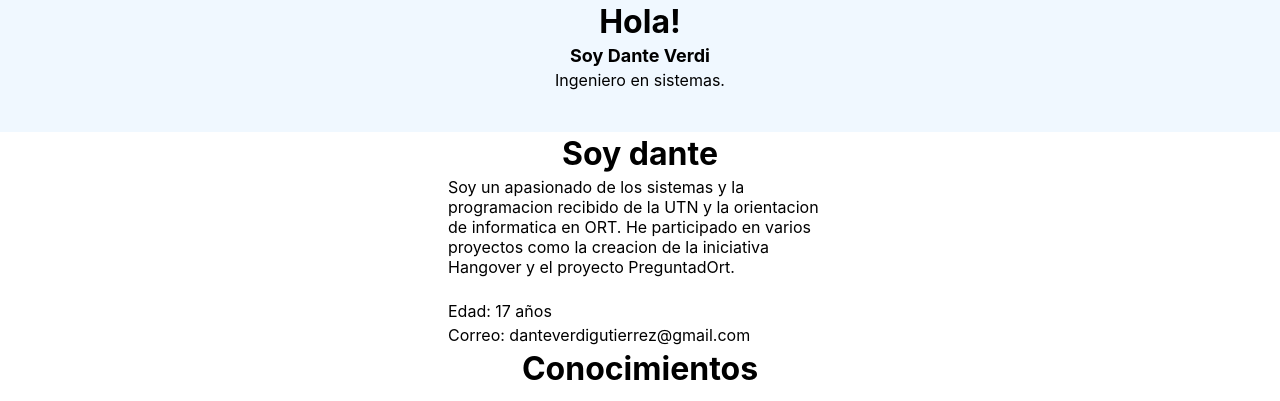
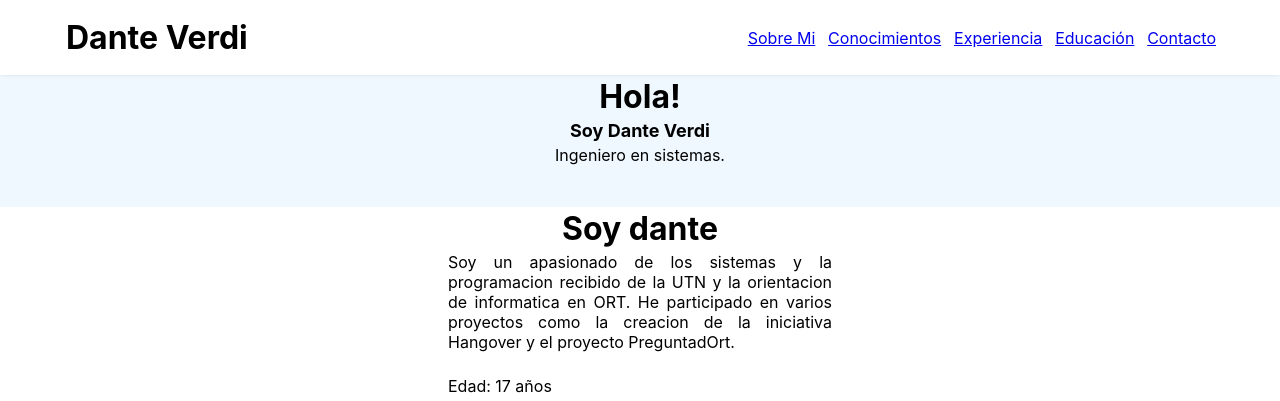
Before and after one commit to dantosqui/portfolio, a React (Create React App) app: page / in a window 1280 px wide. Shown: the top 401 px of the page. Built offline with nearby package versions, Linux system fonts and the light colour scheme.

Commit message:
añadido navbar y algun estilo aqui y alli

```diff
--- a/src/App.jsx
+++ b/src/App.jsx
@@ -7,32 +7,29 @@ import Experiencia from './components/experiencia/Experiencia.jsx'
 import Recomendaciones from './components/recomendaciones/Recomendaciones.jsx'
 import Educacion from './components/educacion/educacion.jsx';
 import Contacto from './components/contacto/contacto.jsx'
+import BarraNav from './components/barraNav/BarraNav.jsx'
 
 function App() {
   return (
     <>
 
-    <header>
 
-    </header>
+    <BarraNav></BarraNav>
+
 
     <div class="center">
     <Hola></Hola>
-
-    {/*a partir de aca todos son igualitos en importancia y tamaño*/}
     <SobreMi></SobreMi>
-    <Conocimientos></Conocimientos> {/*si quiero sacar los br tengo q cambiar verticalcard*/}
-    <br />
-    <br />
+    <Conocimientos></Conocimientos>
     <Experiencia></Experiencia>
     <Recomendaciones></Recomendaciones>
     <Educacion></Educacion>
     <Contacto></Contacto>
+    </div>
 
     <footer>
 
     </footer>
-    </div>
     {/*creditos a vecteezy.com por una imagen*/}
     </>
   );
--- /dev/null
+++ b/src/components/barraNav/BarraNav.jsx
@@ -0,0 +1,36 @@
+import './barranav.css'
+
+const barraNav = () => {
+    return (
+    <>
+
+    <nav id="navbar">
+        <div id="home" href="#top">
+            <h3>Dante Verdi</h3>
+        </div>
+        <ul>
+
+            <a href="#parrafohola">
+            <li>Sobre Mi</li>
+            </a>
+            <a href="#conocimientos">
+            <li>Conocimientos</li>
+            </a>
+            <a href="#experiencia">
+            <li>Experiencia</li>
+            </a>
+            <a href="#educacion">
+            <li>Educación</li>
+            </a>
+            <a href="#contacto">
+            <li>Contacto</li>
+            </a>
+
+        </ul>
+    </nav>
+
+
+    </>
+    )
+}
+export default barraNav
--- /dev/null
+++ b/src/components/barraNav/barranav.css
@@ -0,0 +1,28 @@
+ul{
+    list-style-type: none;
+    padding:0px;
+    display:flex;
+    gap:1vw;
+    justify-content: space-evenly;
+    margin:0px;
+}
+a{
+    text-align: center;
+    height: fit-content;
+}
+#navbar{
+    position:sticky;
+    top:0;
+    z-index: 1;
+    padding:2vh;
+    padding-left: 5vw;
+    padding-right: 5vw;
+    background:white;
+    box-shadow: 0 2px 4px -2px rgba(0, 0, 0, 0.1);
+
+
+    display: flex;
+    justify-content: space-between;
+    align-items:center;
+
+}
--- a/src/components/conocimientos/conocimientos.css
+++ b/src/components/conocimientos/conocimientos.css
@@ -28,6 +28,7 @@
 #cssanimado img {
     animation-name:flotar;
     animation-duration:5s;
+    z-index: 0;
     animation-iteration-count: infinite;
 }
 
--- a/src/components/contacto/contacto.jsx
+++ b/src/components/contacto/contacto.jsx
@@ -3,10 +3,11 @@ import "./contacto.css";
 const Contacto = () => {
   return (
     <>
+    <div id="contacto">
         <h3 class="center" id="titulo">Contacto</h3>
       <h4>Sigamos en contacto!</h4>
       <p>
-        Contactame mediante <b>danosqui20@gmail.com</b> o llenando el
+        Contactame mediante <a href="mailto:danosqui20@gmail.com"><b>danosqui20@gmail.com</b></a> o llenando el
         formulario. ¡Gracias por visitar!
       </p>
 
@@ -29,6 +30,7 @@ const Contacto = () => {
           <button type="submit">Send</button>
         </form>
       </div>
+      </div>
     </>
   );
 };
--- a/src/components/educacion/educacion.jsx
+++ b/src/components/educacion/educacion.jsx
@@ -4,9 +4,11 @@ import HorizontalCard from "../horizontalcard/Horizontalcard"
 const educacion = () => {
     return (
     <>
+        <div id="educacion">
+        <h3 class="center">Educación</h3>
         <HorizontalCard title="Universidad Tecnologica Nacional" subtitle="Ingenieria en Sistemas Informaticos" text="en la UTN estudie mi carrera de estudios y me forme por completo en la informatica y en el mundo de sistemas pudiendo aprender nuevos conocimientos para formarme por completo y completar mi carrera academica formandome. Al realizar la carrera incorpore conocimientos y experiencia y me desarrolle en un proyecto final que me llevo a lograr confeccionar un proyecto al final de mi cursada." icon="https://upload.wikimedia.org/wikipedia/commons/6/67/UTN_logo.jpg"></HorizontalCard>
         {/*el icono de ort esta descentrado yo no fui lo juro*/}<HorizontalCard title="Secundaria ORT" subtitle="Especialidad de informatica (2020-2024)" text ="En la escuela secundaria empeze a programar y a realizar trabajos de programacion para empezar a introducirme al mundo del desarrollo. alli aprendi algunos conocimientos de la informatica de los cuatro pilares de la informacion. Tanto el analisis el desarrollo el diseño y el entorno fueron los pilares de la informatica que aprendi formandome en esta especializacion en esta escuela secundaria." icon="https://upload.wikimedia.org/wikipedia/commons/thumb/1/11/ORT_Logo.svg/1200px-ORT_Logo.svg.png"></HorizontalCard>
-
+        </div>
     </>)
 }
 export default educacion
--- a/src/components/experiencia/Experiencia.jsx
+++ b/src/components/experiencia/Experiencia.jsx
@@ -5,10 +5,11 @@ import hol from '../../images/hangoverlogo.png'
 const Experiencia = () => {
     return(
         <>
+        <div id="experiencia">
         <h3 class="center"> Experiencia</h3>
         <HorizontalCard  title="UI designer" subtitle="Veil. (2026-2030)" text="Pase cuatro años como diseñador de UI en esta empresa y gane mucha experiencia de trabajo para el UI y el diseño de interfaces de usuario. Estos años los pase trabajando en la empresa y en esta empresa los años que los pase trabajando los pase ganando experiencia de trabajo para posteriores trabajos en el area." icon="https://png.pngtree.com/png-vector/20191126/ourmid/pngtree-web-design-icon-png-image_2038483.jpg"></HorizontalCard>
         <HorizontalCard  title="Fundador y Developer" subtitle="Hangover. (2025-actualidad)" text="Con mis compañeros de la iniciativa Hangover iniciamos la iniciativa conocida como hangover que consiste en una iniciativa de empresa especifica para lograr los objetivos que nos ponemos como equipo para poder traer un producto satisfactorio que pueda conllevar las responsabilidades de nusetra empresa" icon={hol}></HorizontalCard>
-
+        </div>
         </>
     )
 }
--- a/src/components/recomendaciones/Recomendaciones.jsx
+++ b/src/components/recomendaciones/Recomendaciones.jsx
@@ -4,6 +4,7 @@ import Quote from "../quote/Quote"
 const Recomendaciones = () => {
 return(
 <>
+    <div id="recomendaciones">
     <h3 class="center" style={{marginTop:'20px'}} >Recomendaciones</h3>
     <div class="quotes">
         <Quote text="Es re pro"></Quote>
@@ -13,6 +14,7 @@ Es un placer recomendar a [dante]. He tenido la oportunidad de interactuar con [
 Atentamente,
 ChatGPT"></Quote>
     </div>
+    </div>
 </>
 )
 }
--- a/src/components/sobremi/Sobremi.css
+++ b/src/components/sobremi/Sobremi.css
@@ -3,4 +3,5 @@
 }
 #card p {
     width: 30%;
+    text-align: justify;
 }
```
